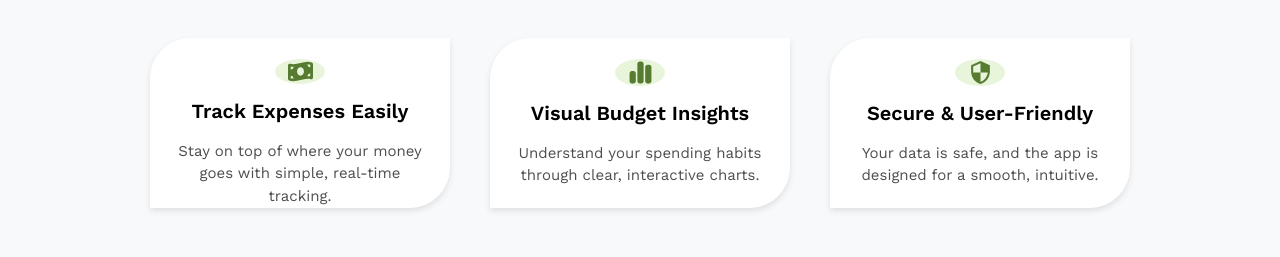
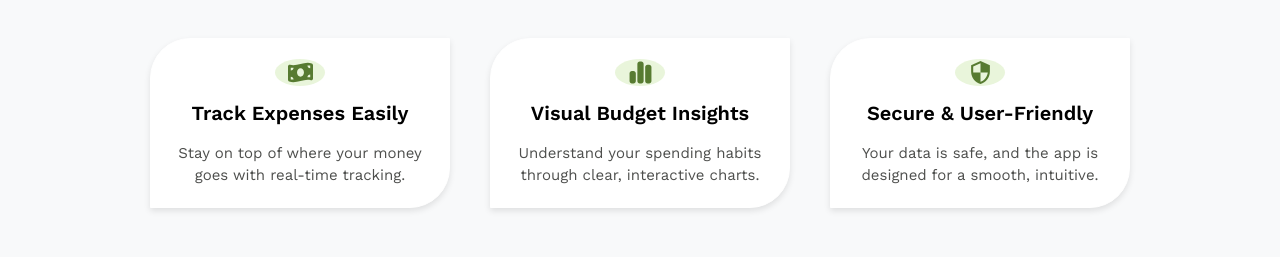
Before and after one commit to utujesandrine456/Smart-Expense-Tracker, a React (Vite) app in the folder vite-project/: page / in a window 1280 px wide. Shown: the part 980-1237 px from the top of the page. Built offline with nearby package versions, Linux system fonts and the light colour scheme; a web font is replaced by a local one.

Commit message:
Add vite-project/src/assets/assets.jsx

```diff
--- a/vite-project/src/assets/assets.jsx
+++ b/vite-project/src/assets/assets.jsx
@@ -11,7 +11,7 @@ export const cards = [
     {
         icon: <FaMoneyBillWave />,
         title: "Track Expenses Easily" ,
-        description: "Stay on top of where your money goes with simple, real-time tracking." ,
+        description: "Stay on top of where your money goes with real-time tracking." ,
     },
     {
         icon: <FaChartSimple />,
```
